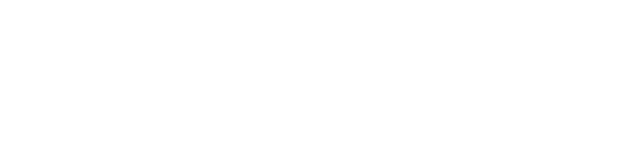
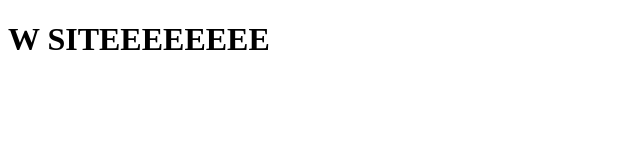
Before and after one commit to GunduGovindan/coursera-test, a plain HTML site: page site/index.html in a window 1280 px wide. Shown: the whole page, without its empty margins (0-640 px from the left). Drawn offline with Linux system fonts and the light colour scheme.

Commit message:
My first Update

```diff
--- a/site/index.html
+++ b/site/index.html
@@ -4,9 +4,9 @@
     <meta charset="UTF-8">
     <meta http-equiv="X-UA-Compatible" content="IE=edge">
     <meta name="viewport" content="width=device-width, initial-scale=1.0">
-    <title>VANAKAM DA BUNDA</title>
+    <title>VANAKAM DA BUNDA </title>
 </head>
 <body>
-
+    <h1>W SITEEEEEEEE</h1>
 </body>
 </html>
```
